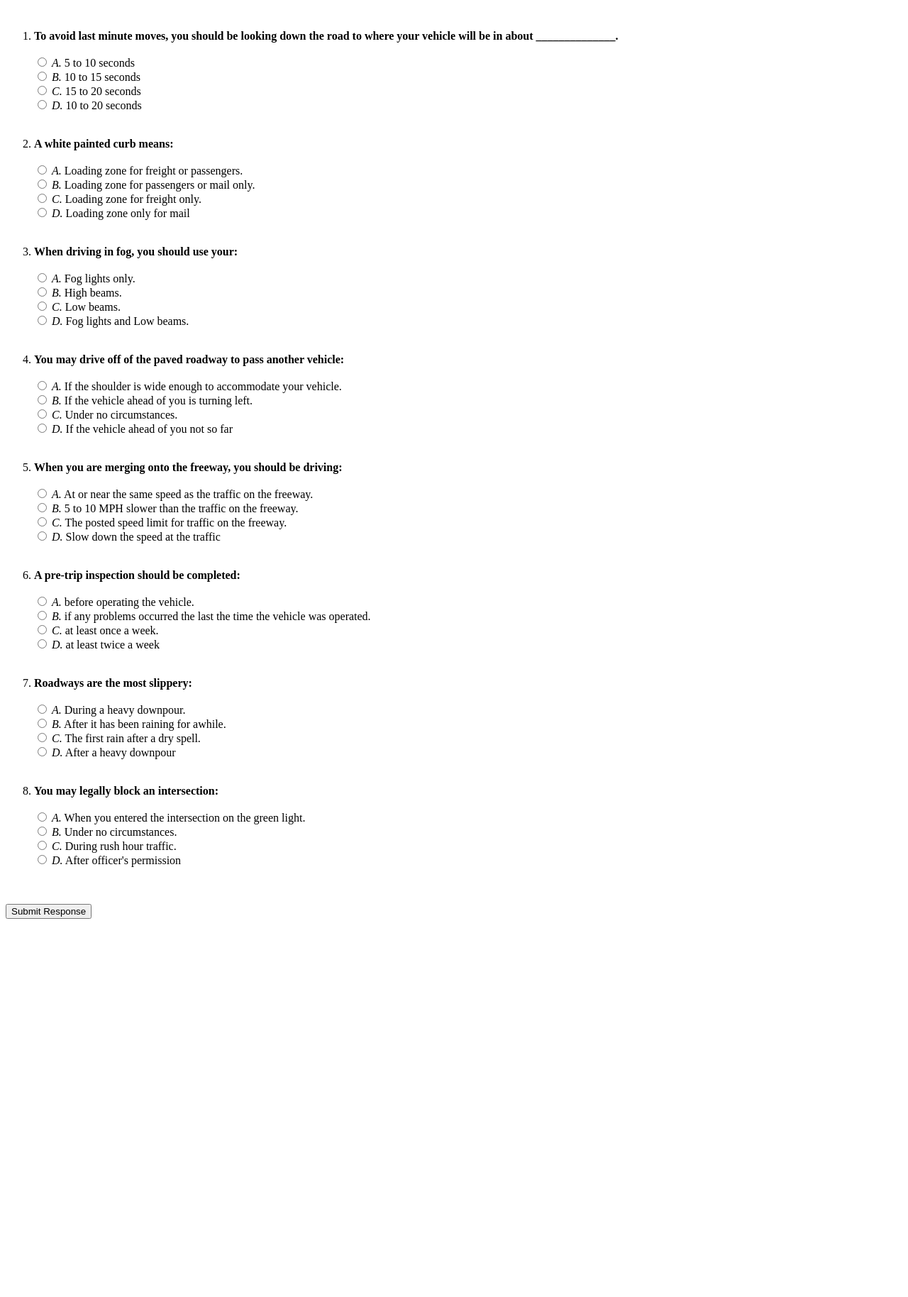
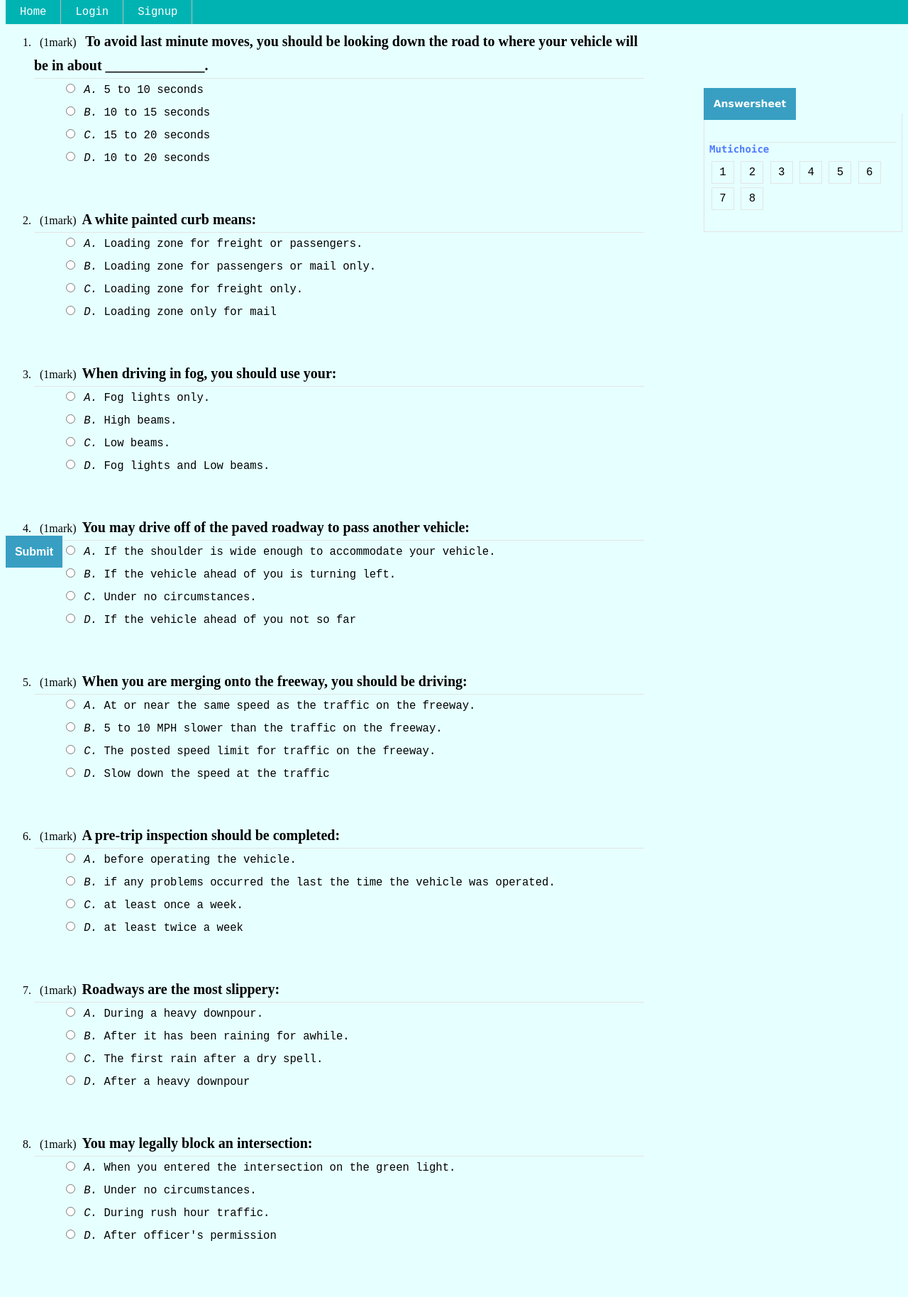
Before and after one commit to Shattee/QuizAdmin, a Flask app: page /displayQuiz in a window 1280 px wide. Shown: the whole page at 71% size. Before the commit the page ends 1303 px from the top, so only its background shows below. Run offline with Flask 2, Linux system fonts and the light colour scheme; data comes from the database, SQL or seed files in the repository.

Commit message:
front
css+js（。

```diff
--- /dev/null
+++ b/app/static/css/style.css
@@ -0,0 +1,115 @@
+
+
+/* set some basic style */
+body{
+  background-color: #e6ffff;
+}
+h1{
+  color : coral;
+  font-family:verdana;
+  text-align: center;
+  font-size: 4vw;
+}
+h2{
+  color: #4d79ff;
+  font-family : "Lucida Console";
+  font-size: 8em;
+  font-weight: bold;
+}
+p{
+  font-family : monospace;
+  font-size: 1.5em;
+}
+p.imgdiscription{
+  font-size : 13px;
+  font-style: italic;
+  text-align: center;
+}
+ul{
+  font-family : monospace;
+  font-size: 1.2em;
+}
+dl{
+  font-family : monospace;
+  font-size: 1.2em;
+}
+
+
+/* link style */
+a:link{
+  color: black;
+  text-decoration: none;
+}
+a:visited{
+  color:gray;
+  text-decoration: none;
+}
+a:hover{
+  color:hotpink;
+  text-decoration: underline;
+}
+
+
+/* navibar horizontal */
+ul.navbar {
+  list-style-type: none;
+  margin: 0;
+  padding: 0;
+  overflow: hidden;
+  background-color: #00b3b3;
+  position: fixed;
+  top:0;
+  width:100%;
+}
+ul.navbar>li{
+  float:left;
+  border-right:1px solid #bbb;
+}
+ul.navbar>li a{
+  display: block;
+  color:white;
+  padding: 8px 20px;
+  text-align: center;
+  text-decoration: none;
+}
+ul.navbar>li a:hover:not(.active){
+    background-color: black;
+}
+
+ul.navbar>li a.active {
+  background-color: #8000ff;
+}
+
+/* navbarVertical */
+ul.navbarVer{
+  list-style-type: none;
+  margin: 0;
+  padding: 0;
+  overflow: hidden;
+  width:100%;
+}
+ul.navbarVer>li{
+  display: block;
+  text-align: center;
+  padding: 50px 20px;
+  font-size: 1.2em;
+}
+
+ul.navbarVer>li:hover{
+  background-color: white;
+}
+
+
+
+
+/* change style if width goes down to 500px */
+@media screen and (max-width:500px){
+  ul.navbar>li.right,
+  ul.navbar>li{
+    float :none;
+    border:hidden;
+  }
+  .nr_left{
+    width:100%
+  }
+}
--- a/app/templates/base.html
+++ b/app/templates/base.html
@@ -2,9 +2,51 @@
 <html lang="en">
     <head>
         <title>Welcome to Quiz Platform</title>
+
+        <link rel="stylesheet" href="{{url_for('static',filename='css/style.css')}}" type="text/css">
+
+        <style media="screen">
+        .nr_left{width:900px; height:100%;float:left;}
+        .test_title{width:900px; height:45px; line-height:45px; background-color:#f7f7f7;position:fixed; bottom:0; z-index:1000;}
+        .test_title {width:80px; height:45px;  display:block; float:right; text-align:center; }
+        .test_title input{background:#389fc3; border:none; display:block; width:80px; height:45px; cursor:pointer; color:#fff; font-size:16px; font-weight:bold;}
+        .test_title input:active{background:#79aef0;}
+
+/* questions */
+        .test_content_nr_tt{width:100%; height:auto; line-height:32px; margin:0 auto; border-bottom:1px solid #e4e4e4;}
+        .test_content_nr_tt span{padding:0 8px;}
+        .test_content_nr_tt font{font-size:20px}
+/* options */
+        .option{line-height:32px; display:block;}
+        .option:hover{background:#E6F2FF;}
+
+/* right */
+        .rt_content{width:278px; height:100%; border:1px solid #e4e4e4; border-top:0;}
+        .answerSheet ul{padding:10px; text-align:left;}
+        .answerSheet li{ display:inline-block;margin-bottom:5px; height:30px; width:30px; line-height:30px; text-align:center; border:1px solid #e4e4e4;}
+        .answerSheet li a{display:block;}
+        .answerSheet li:hover{color:#389fc3;border-color: #389fc3;}
+        .rt_content_tt{width:95%; height:40px; line-height:40px; margin:0 auto; border-bottom:1px solid #e4e4e4;}
+        .rt_content_tt h2{width:150px; font-size:14px; display:inline-block;}
+        .nr_right{width:280px; height:100%; float:right;}
+        .nr_rt_main{width:100%; height:auto;}
+        .rt_nr1{width:280px; position:fixed; top:15px; z-index:1000;}
+        .rt_nr1_title{width:280px; height:45px; line-height:45px;margin-top: 100px;}
+        .rt_nr1_title h1{width:130px; height:45px; background:#389fc3; text-align:center; font-size:14px; display:block; float:left; color:#fff;}
+        .hasBeenAnswer {background: #5d9cec;color:#fff;}
+/* index */
+        .index {height:100%;}
+        .index li{list-style-type: none;}
+        </style>
     </head>
 
     <body>
+      <ul class="navbar">
+        <li><a href="/">Home</a></li>
+        <li><a href="login">Login</a></li>
+        <li><a href="signup">Signup</a></li>
+      </ul>
+
     <div>
         {% if userName %}
         <title>{{ userName }} - Welcome to Quit Platform!</title>
@@ -20,6 +62,24 @@
       </div>
     {% endfor %}
     </div>
-        {% block content %}{% endblock %}
+    <div class="maincontent">
+      {% block content %}{% endblock %}
+    </div>
+
+
+<script type="text/javascript">
+  $(function() {
+      $('li.option label').click(function() {
+      debugger;
+        var examId = $(this).closest('.test_content_nr_main').closest('li').attr('id'); // get question id
+        var cardLi = $('a[href=#' + examId + ']'); // find related id on answerSheet
+        // set answered
+        if(!cardLi.hasClass('hasBeenAnswer')){
+          cardLi.addClass('hasBeenAnswer');
+        }
+
+      });
+    });
+</script>
     </body>
 </html>
--- a/app/templates/displayQuiz.html
+++ b/app/templates/displayQuiz.html
@@ -1,25 +1,96 @@
 {% extends "base.html" %}
 
 {% block content %}
+<div class="nr_left">
+  <div class="test">
     <form action="/postQuiz" method="POST" novalidate>
+      <div class="test_title">
+						<input type="submit" value="Submit">
+			</div>
+      <div class="test_content">
+
           <ol>
           {% for q in questions %}
-            <li> <b> {{q.question}} </b> </li>
-            <br>
+          <li id="{{q.id}}" >
+            <div class="test_content_nr_tt">
+              <span>(1mark)</span><font><b>{{q.question}}</b></font>
+            </div>
+            <div class="test_content_nr_main">
+              <ul>
+                <li class="option">
                   <input type="radio" name = "question_{{q.id}}" value="A" id = "{{q.id}}optionA">
-                <i>A.</i> <label for= "{{q.id}}optionA" > {{q.optionA}} </label>
-            <br>
+                  <i>A.</i><label for= "{{q.id}}optionA" > {{q.optionA}}</label>
+                </li>
+                <li class="option">
                   <input type="radio" name = "question_{{q.id}}" value="B" id = "{{q.id}}optionB">
                   <i>B.</i> <label for = "{{q.id}}optionA" > {{q.optionB}} </label>
-            <br>
+                </li>
+                <li class="option">
                   <input type="radio" name = "question_{{q.id}}" value="C" id = "{{q.id}}optionC">
                   <i>C.</i> <label for= "{{q.id}}optionA" > {{q.optionC}} </label>
-            <br>
+                </li>
+                <li class="option">
                   <input type="radio" name = "question_{{q.id}}" value="D" id = "{{q.id}}optionC">
                   <i>D.</i> <label for= "{{q.id}}optionA" > {{q.optionD}} </label>
+                </li>
+              </ul>
+            </div>
+          </li>
+
+
               <br><br><br>
           {% endfor %}
           </ol>
-        <input type="submit" value="Submit Response">
+
+
+      </div>
+
     </form>
+  </div>
+
+</div>
+
+
+<div class="nr_right">
+  <div class="nr_rt_main">
+    <div class="rt_nr1">
+      <div class="rt_nr1_title">
+        <h1>
+          Answersheet
+        </h1>
+      </div>
+
+        <div class="rt_content" >
+          <div class="rt_content_tt">
+            <h2>Mutichoice</h2>
+          </div>
+          <div class="rt_content_nr answerSheet">
+            <ul>
+
+                    <li><a href="#1">1</a></li>
+
+                    <li><a href="#2">2</a></li>
+
+                    <li><a href="#3">3</a></li>
+
+                    <li><a href="#4">4</a></li>
+
+                    <li><a href="#5">5</a></li>
+
+                    <li><a href="#6">6</a></li>
+
+                    <li><a href="#7">7</a></li>
+
+                    <li><a href="#8">8</a></li>
+
+
+
+            </ul>
+          </div>
+        </div>
+    </div>
+
+  </div>
+</div>
+
 {% endblock %}
--- a/app/templates/result.html
+++ b/app/templates/result.html
@@ -5,12 +5,16 @@
         <head>Result</head>
     </title>
 
+
     <body>
+      <div class="result">
         <p>
             You scored {{score}} out of {{maxScore}}
         </p>
         {% for n in rightques %}
             <b>You got question {{ n }} right </b><br>
         {% endfor %}
+      </div>
+
     </body>
 </html>
```
Also changed, not shown: app/templates/index.html (+11 -8 lines). Lines whose indentation alone changed are shown as unchanged.
